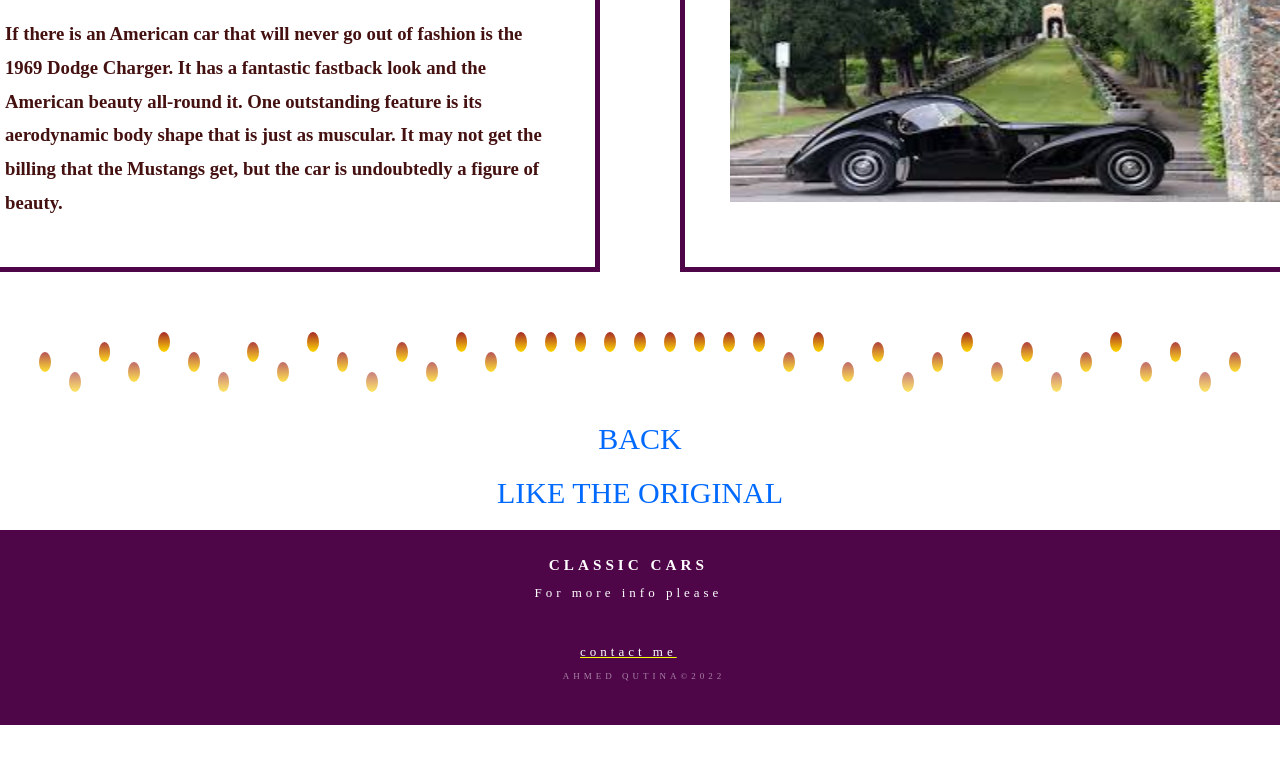
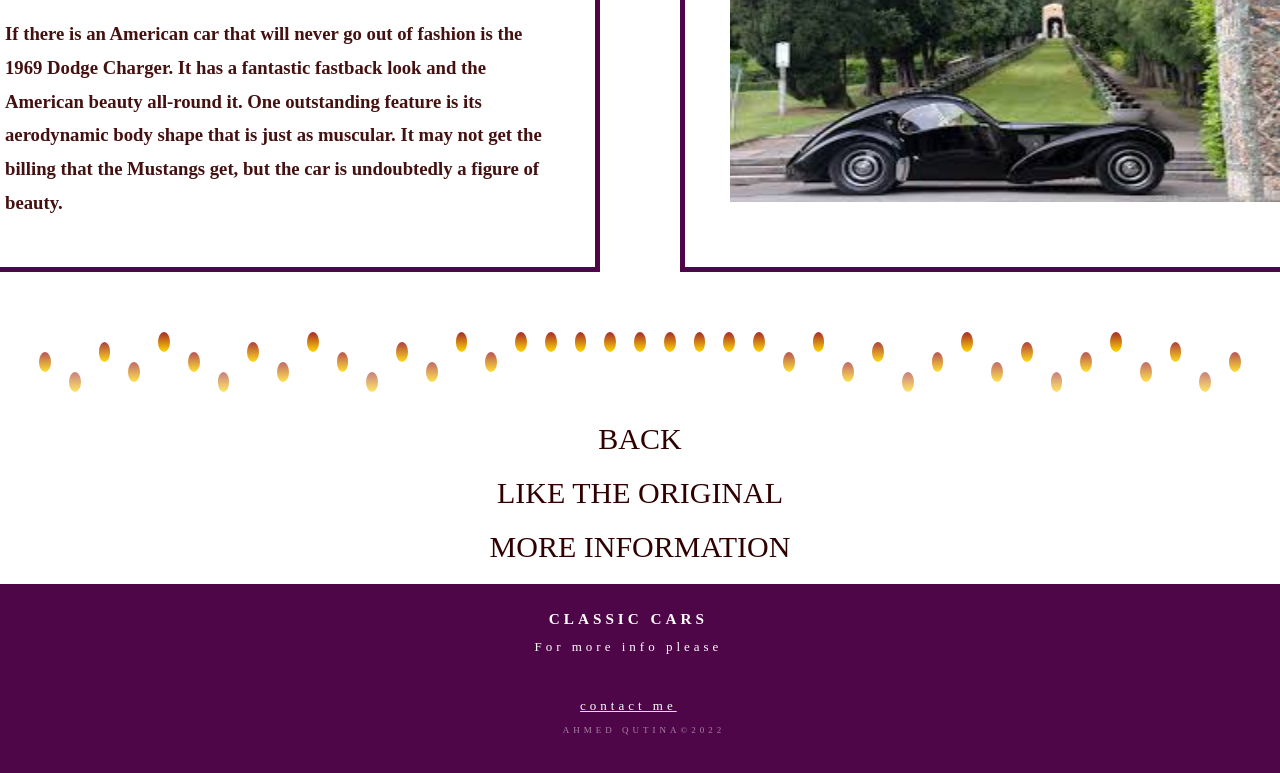
Before and after one commit to AHMEDQatinah/Initial-commit, a plain HTML site: page Final project/1.html in a window 1280 px wide. Shown: the part 5778-6551 px from the top of the page. Before the commit the page ends 6503 px from the top, so only its background shows below. Drawn offline with Linux system fonts and the light colour scheme.

Commit message:
Initial commit

```diff
--- a/Final project/1.html
+++ b/Final project/1.html
@@ -267,6 +267,7 @@
     </div>
     <a href="index.html" id="l1">back</a>
     <a href="2.html" id="l2">Like The Original</a>
+    <a href="4.html" id="l3">more information</a>
     <!--------<script src="232.js"></script>-------->
   </body>
   <footer>
--- a/Final project/css/1.css
+++ b/Final project/css/1.css
@@ -151,7 +151,7 @@ footer {
 #l1 {
   margin: 20px auto;
   width: auto;
-  color: rgb(0, 106, 255);
+  color: rgb(48, 0, 0);
   font-family: monospace Script MT;
   font-size: 30px;
   text-transform: uppercase;
@@ -163,7 +163,19 @@ footer {
 #l2 {
   margin: 20px auto;
   width: auto;
-  color: rgb(0, 106, 255);
+  color: rgb(48, 0, 0);
+  font-family: monospace Script MT;
+  font-size: 30px;
+  text-transform: uppercase;
+  display: flex;
+  justify-content: center;
+  align-items: center;
+  list-style: none;
+}
+#l3 {
+  margin:20px auto;
+  width: 330px;
+  color: rgb(48, 0, 0);
   font-family: monospace Script MT;
   font-size: 30px;
   text-transform: uppercase;
--- a/Final project/css/1212.css
+++ b/Final project/css/1212.css
@@ -11,7 +11,6 @@ body {
 a {
   text-decoration: none;
   color: gold;
-  text-transform: uppercase;
 }
 
 header {
@@ -23,7 +22,7 @@ header {
   justify-content: space-between;
   align-items: center;
   margin: 30px;
-  text-transform: uppercase;
+  letter-spacing: 2px;
 }
 
 header .logo {
@@ -39,13 +38,11 @@ header ul {
   justify-content: center;
   align-items: center;
   list-style: none;
-  text-transform: uppercase;
 }
 
 header ul li {
   color: gold;
   margin-right: 30px;
-  text-transform: uppercase;
 }
 
 header ul li a {
@@ -53,14 +50,12 @@ header ul li a {
   font-family: Georgia, "Times New Roman", Times, serif Script MT;
   padding: 6px 15px;
   border-radius: 20px;
-  text-transform: uppercase;
 }
 
 header ul li a:hover {
   font-family: Georgia, "Times New Roman", Times, serif Script MT;
   background: rgb(0, 0, 0);
   color: red;
-  text-transform: uppercase;
 }
 
 .main {
```
Also changed, not shown: Final project/index.html (+1 -1 lines).
